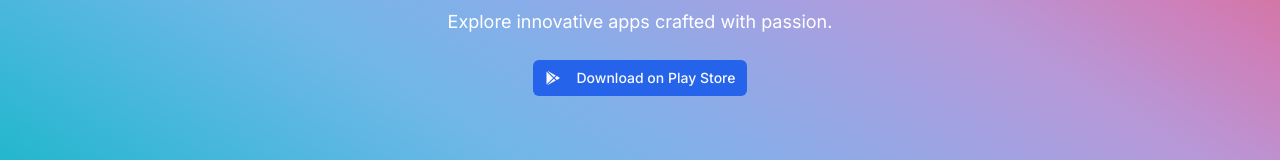
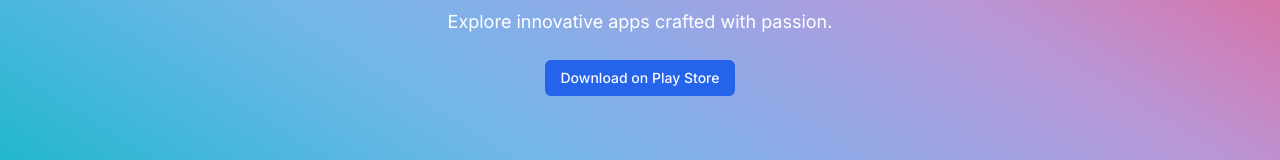
Before and after one commit to maheshj01/wmlabs, a React (Create React App) app: page / in a window 1280 px wide. Shown: the part 380-540 px from the top of the page. Built offline with nearby package versions, Linux system fonts and the light colour scheme.

Commit message:
downgrade

```diff
--- a/src/App.tsx
+++ b/src/App.tsx
@@ -9,7 +9,6 @@
   return (
     <div
       className="min-h-screen relative gradient">
-
       {/* Main Content */}
       <div className="flex flex-col items-center justify-center min-h-screen text-center text-white p-6 relative z-10">
         <h1 className="text-5xl font-bold mb-4 animate-fade-in">Widget Media Labs</h1>
@@ -22,7 +21,7 @@
           }}
           variant={"playstore"}
         >
-          <IoLogoGooglePlaystore className="mr-2" />
+          {/* <IoLogoGooglePlaystore className="mr-2" /> */}
           Download on Play Store
         </Button>
         <div className="absolute bottom-4 left-1/2 transform -translate-x-1/2 text-sm text-white opacity-80 hover:opacity-100 transition-opacity">
--- a/src/index.tsx
+++ b/src/index.tsx
@@ -11,7 +11,6 @@
   document.getElementById("root") as HTMLElement
 );
 
-
 const Layout = () => {
   return (
     <div >
@@ -19,8 +18,6 @@
     </div>
   );
 };
-
-
 
 const router = createBrowserRouter([
   {
@@ -30,7 +27,7 @@
     children: [
       {
         index: true,
-        element: <App />,
+        element: <App />
       },
       {
         path: "/privacy-policy",
--- a/src/routes/error.tsx
+++ b/src/routes/error.tsx
@@ -13,7 +13,7 @@
     return (
         <div className="flex flex-col items-center justify-center h-screen bg-gray-100">
             <h1 className="text-2xl font-bold mb-4">Uh Oh! You've lost the track! </h1>
-            <FaGithub className="text-6xl text-black" />
+            {/* <FaGithub className="text-6xl text-black" /> */}
             <p className="text-gray-600 mb-6">{message}</p>
             <Button
                 onClick={() => navigate('/')}
```
Also changed, not shown: package.json (+9 -10 lines), 1 other file (tests, documents, lock files or other folders).
